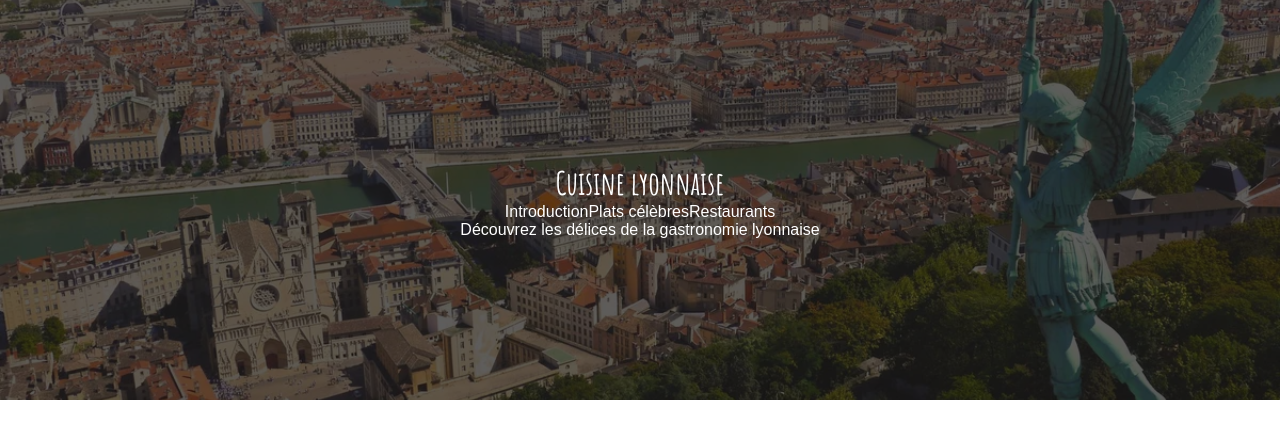
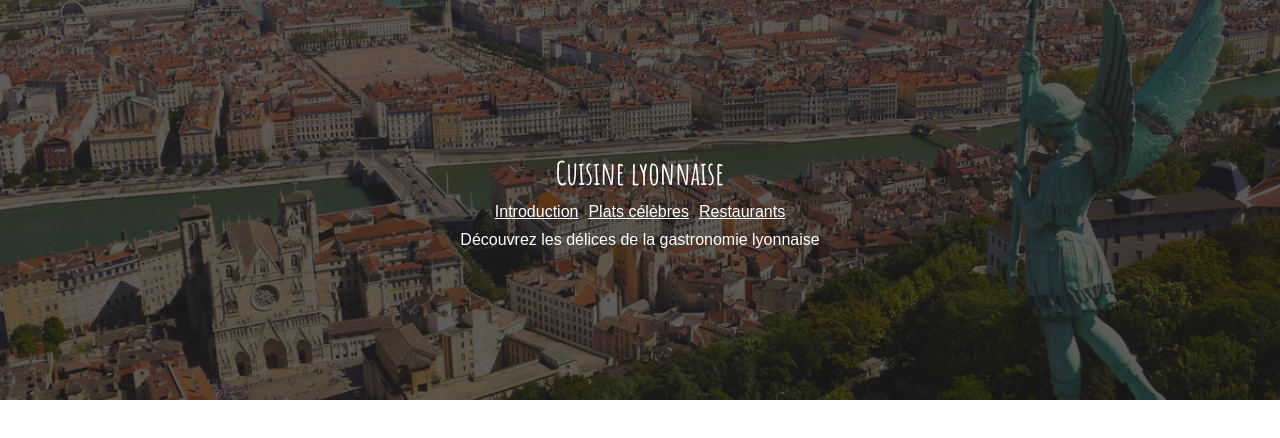
Before and after one commit to StephaneLay/maquette1, a plain HTML site: page index.html in a window 1280 px wide. Drawn offline with Linux system fonts and the light colour scheme.

Commit message:
last commit

```diff
--- a/styles.css
+++ b/styles.css
@@ -28,23 +28,11 @@ header div ul{
     display: flex;
     color: white;
     list-style: none;
+    margin : 10px 0
 
 }
 
-a{
-    text-decoration: none;
+header div ul li a{
     color: white;
+    margin: 5px;
 }
-
-a:link{
-    text-decoration: none;
-    color: white;
-}
-a:hover{
-    text-decoration: none;
-    color: white;
-}
-a:active{
-    text-decoration: none;
-    color: white;
-}
```
